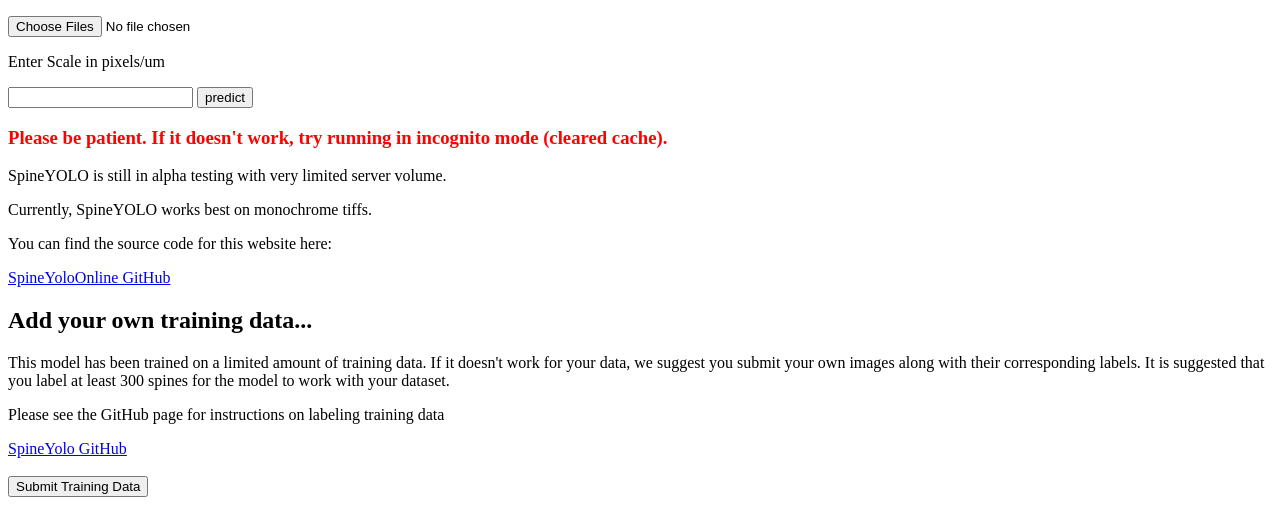
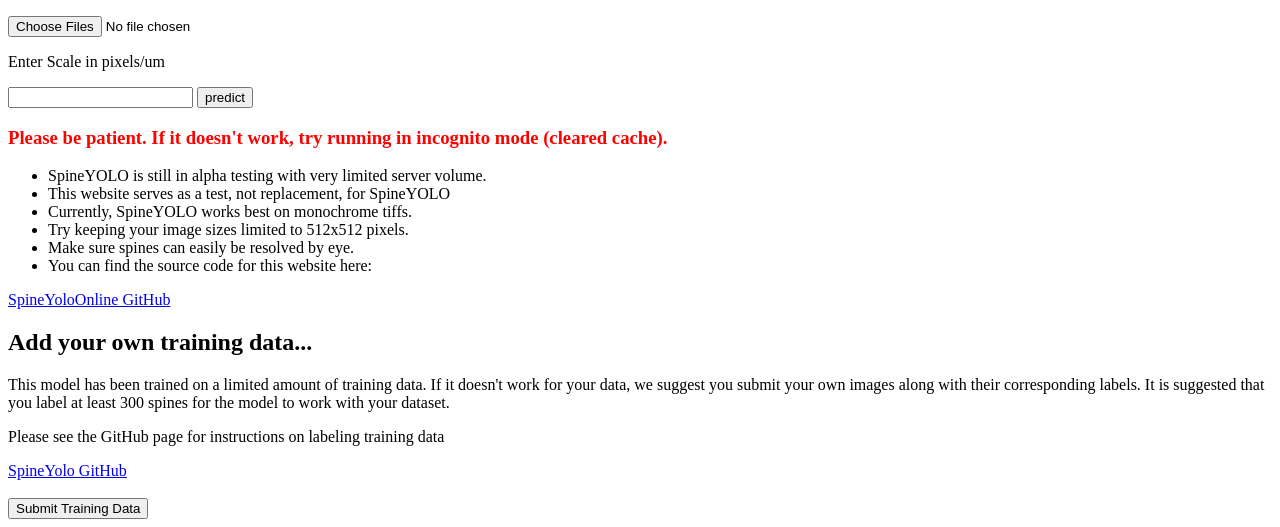
Before and after one commit to mikeusru/SpineYoloOnline, a Flask app: page / in a window 1280 px wide. Shown: the part 340-867 px from the top of the page. Before the commit the page ends 837 px from the top, so only its background shows below. Run offline with Flask 2, Linux system fonts and the light colour scheme; parts of the project's set-up code (start-up, migrations or seed data) failed here and were passed over.

Commit message:
updated index.html text

```diff
--- a/templates/index.html
+++ b/templates/index.html
@@ -20,11 +20,16 @@
     </form>
 
 <h3>Please be patient. If it doesn't work, try running in incognito mode (cleared cache).</h3>
-    <p>SpineYOLO is still in alpha testing with very limited server volume.</p>
+    <ul>
+    <li>SpineYOLO is still in alpha testing with very limited server volume.</li>
+    <li>This website serves as a test, not replacement, for SpineYOLO</li>
 
-    <p>Currently, SpineYOLO works best on monochrome tiffs.</p>
+    <li>Currently, SpineYOLO works best on monochrome tiffs.</li>
+    <li>Try keeping your image sizes limited to 512x512 pixels.</li>
+    <li>Make sure spines can easily be resolved by eye.</li>
 
-    <p>You can find the source code for this website here:</p>
+    <li>You can find the source code for this website here:</li>
+    </ul>
 <p><a href="https://github.com/mikeusru/SpineYoloOnline">SpineYoloOnline GitHub</a></p>
 
 <h2>Add your own training data...</h2>
```
